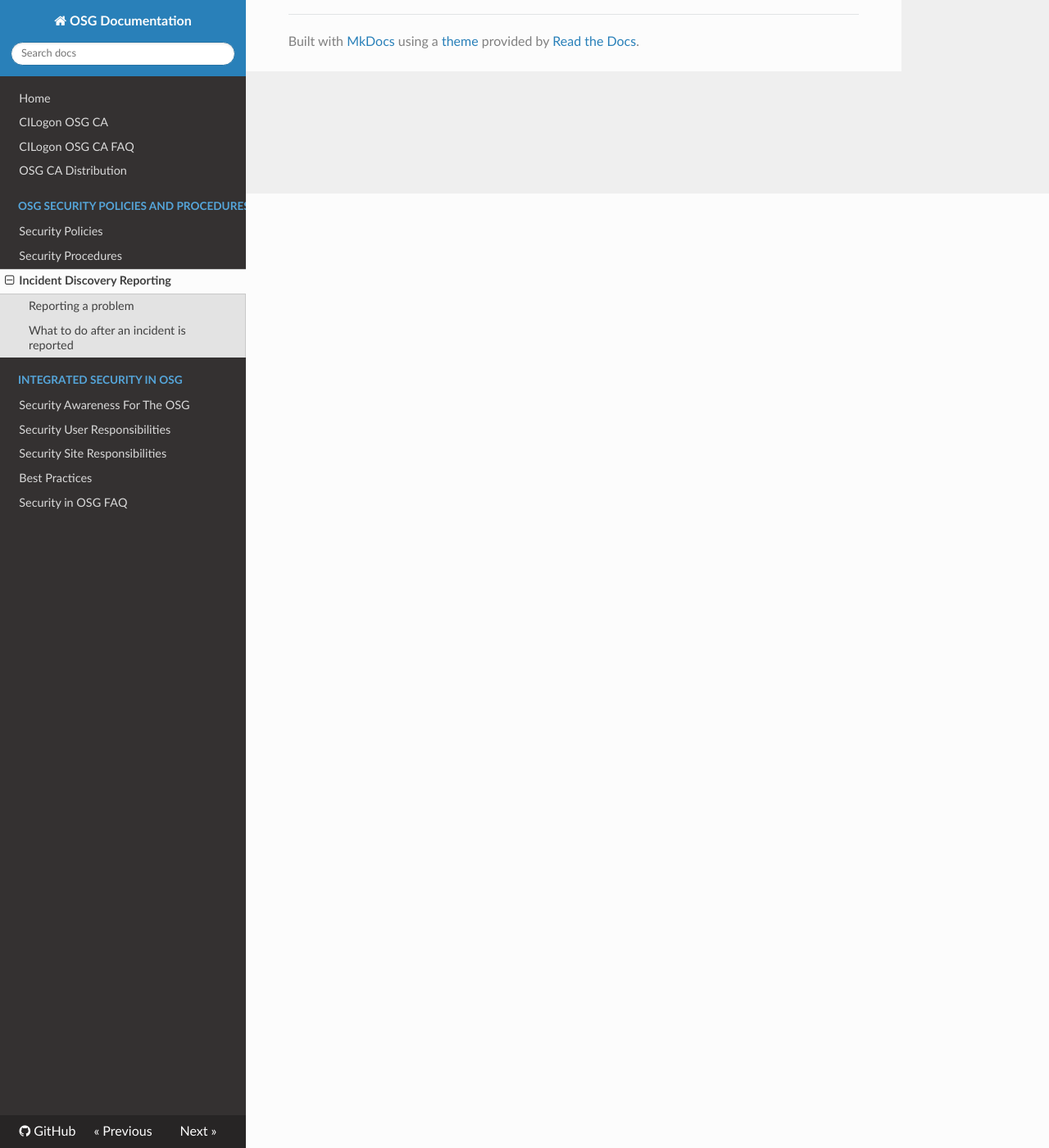
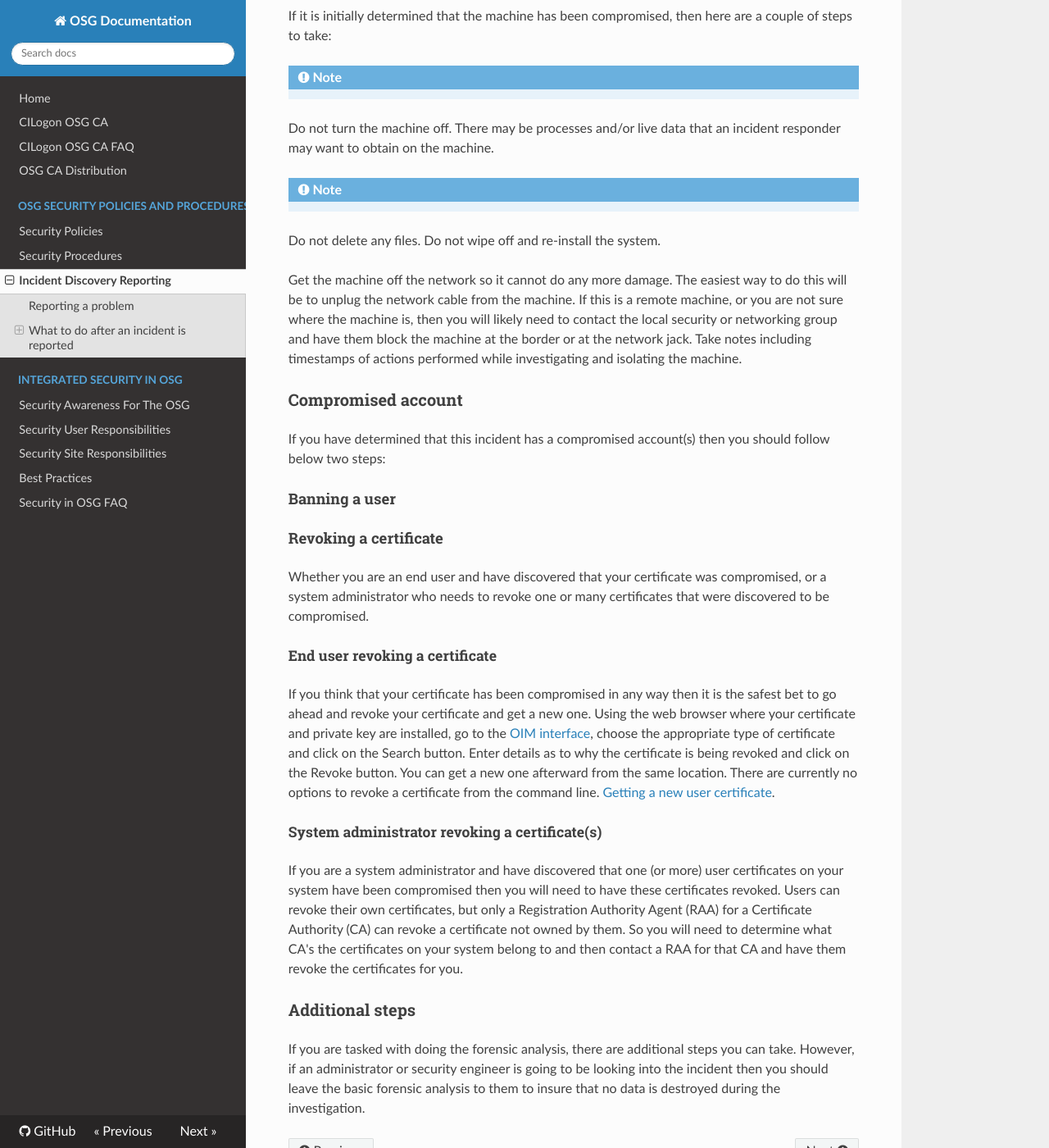
Before and after one commit to opensciencegrid/security, an MkDocs documentation site: the page built from docs/IncidentDiscoveryReporting.md, in a window 1280 px wide and 1400 px high, scrolled down 1164 px. Shown: the whole window at 82% size. Built offline with MkDocs 1.6.1, drawn with Linux system fonts in a browser that asks for light colours; nearby versions of some CDN libraries; old or Windows-style settings are respelled for this version of MkDocs.

Commit message:
Update IncidentDiscoveryReporting.md

```diff
--- a/docs/IncidentDiscoveryReporting.md
+++ b/docs/IncidentDiscoveryReporting.md
@@ -21,9 +21,33 @@ Please include the following information in your report:
 - Any additional comments or questions you have
 
 ## What to do after an incident is reported
-
 !!! note
 If you have not reported the incident to your local security team AND the OSG security team, report the incident now.
-
 !!! note
 You will first want to notify your local security contacts. The local security contacts will help with hands-on examination. Then, make sure to report the incident to OSG.
+
+### Compromised machine
+If it is initially determined that the machine has been compromised, then here are a couple of steps to take:
+!!! note
+Do not turn the machine off. There may be processes and/or live data that an incident responder may want to obtain on the machine.
+!!! note
+Do not delete any files. Do not wipe off and re-install the system.
+
+Get the machine off the network so it cannot do any more damage. The easiest way to do this will be to unplug the network cable from the machine. If this is a remote machine, or you are not sure where the machine is, then you will likely need to contact the local security or networking group and have them block the machine at the border or at the network jack. Take notes including timestamps of actions performed while investigating and isolating the machine.
+
+### Compromised account
+If you have determined that this incident has a compromised account(s) then you should follow below two steps:
+
+#### Banning a user
+#### Revoking a certificate
+Whether you are an end user and have discovered that your certificate was compromised, or a system administrator who needs to revoke one or many certificates that were discovered to be compromised.
+
+##### End user revoking a certificate
+If you think that your certificate has been compromised in any way then it is the safest bet to go ahead and revoke your certificate and get a new one. Using the web browser where your certificate and private key are installed, go to the [OIM interface](http://oim.grid.iu.edu/oim/certificate), choose the appropriate type of certificate and click on the Search button. Enter details as to why the certificate is being revoked and click on the Revoke button. You can get a new one afterward from the same location. There are currently no options to revoke a certificate from the command line. [Getting a new user certificate](How do I get user certificates?).
+
+##### System administrator revoking a certificate(s)
+If you are a system administrator and have discovered that one (or more) user certificates on your system have been compromised then you will need to have these certificates revoked. Users can revoke their own certificates, but only a Registration Authority Agent (RAA) for a Certificate Authority (CA) can revoke a certificate not owned by them. So you will need to determine what CA's the certificates on your system belong to and then contact a RAA for that CA and have them revoke the certificates for you.
+
+### Additional steps
+
+If you are tasked with doing the forensic analysis, there are additional steps you can take. However, if an administrator or security engineer is going to be looking into the incident then you should leave the basic forensic analysis to them to insure that no data is destroyed during the investigation.
```
